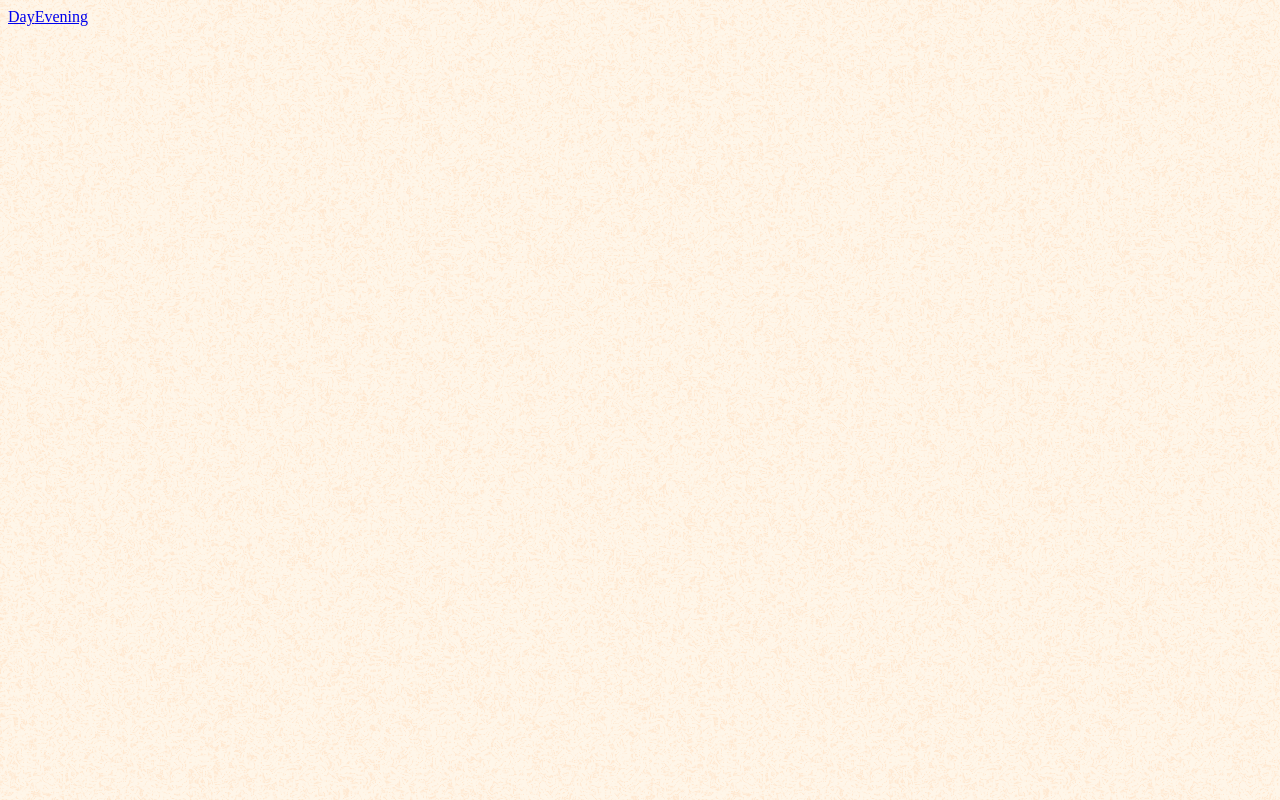
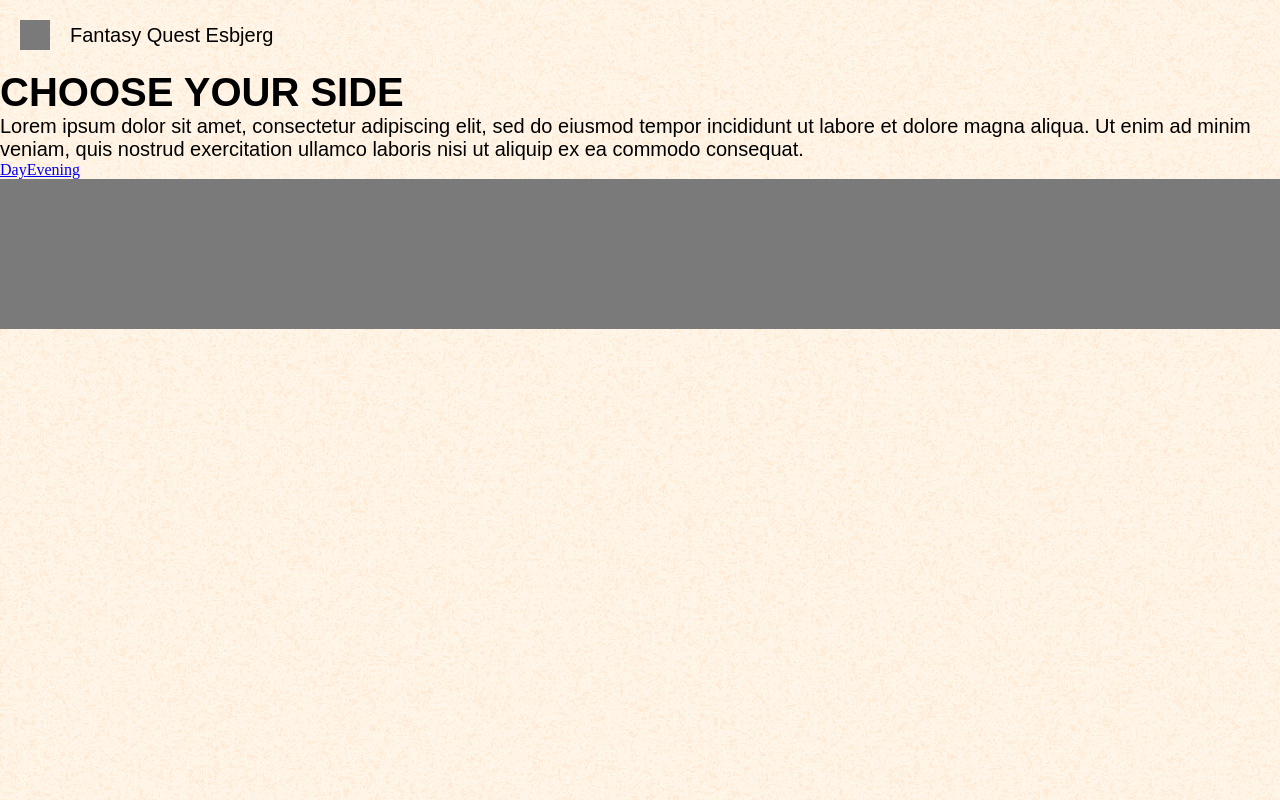
Before and after one commit to reasonsx/fantasy-quest-website, a Vue app in the folder 2nd-sem-project/: page / in a window 1280 px wide. Built offline with nearby package versions, Linux system fonts and the light colour scheme; a web font is replaced by a local one.

Commit message:
starting with home page

```diff
--- a/2nd-sem-project/src/App.vue
+++ b/2nd-sem-project/src/App.vue
@@ -5,18 +5,48 @@ import { RouterLink, RouterView } from 'vue-router'
 
 <template>
   <header>
-
+    <ul>
+      <li class="logo"></li>
+      <li><p>Fantasy Quest Esbjerg</p></li>
+    </ul>
 
   </header>
   <body>
-
+    <RouterView />
   </body>
 
-  <RouterView />
+
+
+  <footer></footer>
 </template>
+
 <style>
-body { background-image: url('../src/assets/img/background-svg.svg'); }
+body {
+  background-image: url('../src/assets/img/background-svg.svg');
+}
 p {
   font-family: 'Dark Grotesque', sans-serif;
+  font-size: 20px;
+}
+ul {
+  display: flex;
+  margin: 10px;
+  align-items: center;
+}
+li {
+  list-style-type: none;
+  margin: 10px;
+
+}
+.logo {
+  background-color: #7a7a7a;
+  width: 30px;
+  height: 30px;
+
+}
+footer {
+  background-color: #7a7a7a;
+  height: 150px;
+
 }
 </style>
--- /dev/null
+++ b/2nd-sem-project/src/assets/components/Portals.vue
@@ -0,0 +1,21 @@
+<template>
+    <div>
+            <div class="title"><h1>CHOOSE YOUR SIDE</h1></div>
+            <div class="title-description"><p>Lorem ipsum dolor sit amet, consectetur adipiscing elit, sed do eiusmod tempor incididunt ut labore et dolore magna aliqua. Ut enim ad minim veniam, quis nostrud exercitation ullamco laboris nisi ut aliquip ex ea commodo consequat.</p></div>
+        </div>
+</template>
+
+<script setup>
+
+</script>
+
+<style scoped>
+h1 {
+        font-family: var(--primary-font);
+        font-size: 40px;
+    }
+    p {
+        font-family: var(--secondary-font);
+        font-size: 20px;
+    }
+</style>
--- a/2nd-sem-project/src/assets/main.css
+++ b/2nd-sem-project/src/assets/main.css
@@ -8,3 +8,9 @@
     --primary-font: 'Exocet', sans-serif;
     --secondary-font: 'Darker Grotesque', sans-serif;
 }
+
+*{
+    margin: 0;
+    padding: 0;
+    box-sizing: border-box;
+}
--- a/2nd-sem-project/src/views/HomeView.vue
+++ b/2nd-sem-project/src/views/HomeView.vue
@@ -1,11 +1,20 @@
 <script setup>
-// import TheWelcome from '../components/TheWelcome.vue'
+ import Portals from '../assets/components/Portals.vue';
 </script>
 
 <template>
-    <nav>
-        <RouterLink to="/day">Day</RouterLink>
-        <RouterLink to="/evening">Evening</RouterLink>
-        <!-- tu damy divy  -->
-    </nav>
+    <div class="home">
+        <Portals />
+        <nav>
+            <RouterLink to="/day">Day</RouterLink>
+            <RouterLink to="/evening">Evening</RouterLink>
+            <!-- divs of the portals  -->
+        </nav>
+
+    </div>
+
 </template>
+
+<style>
+
+</style>
```
